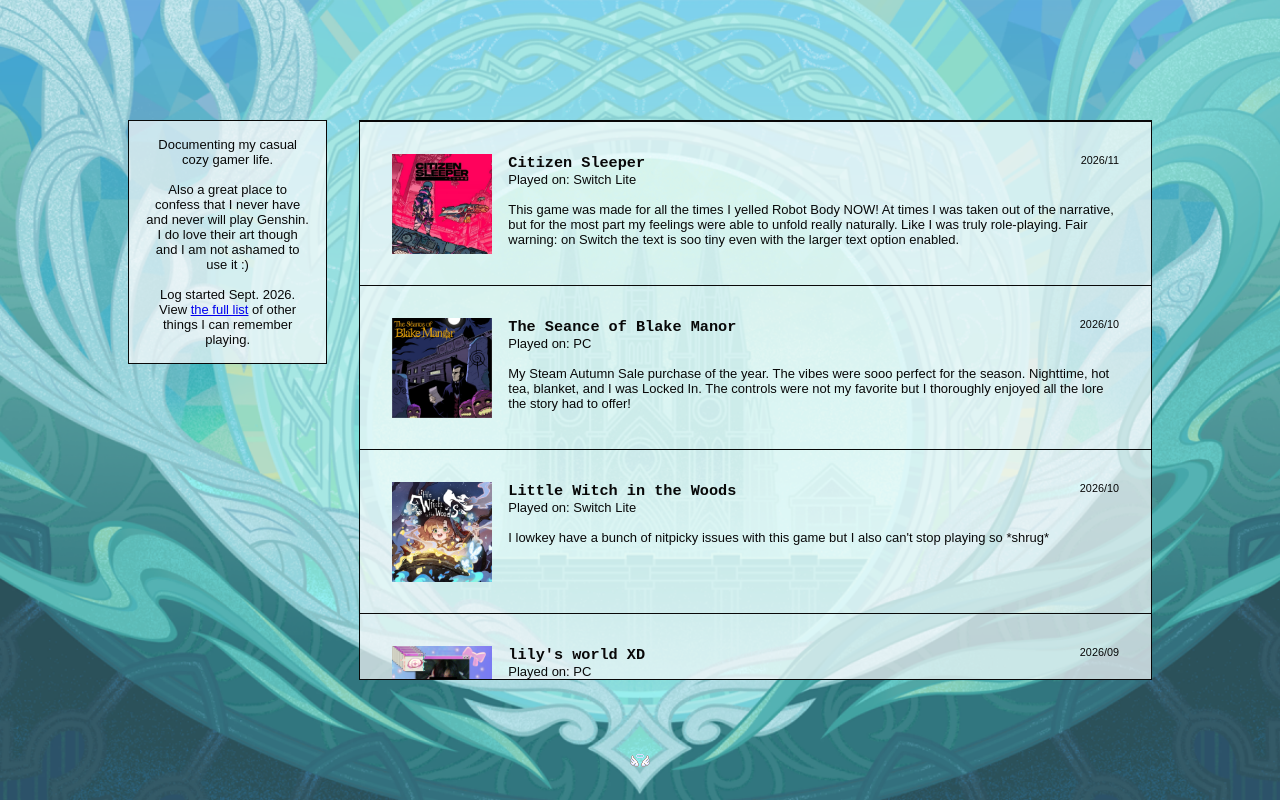
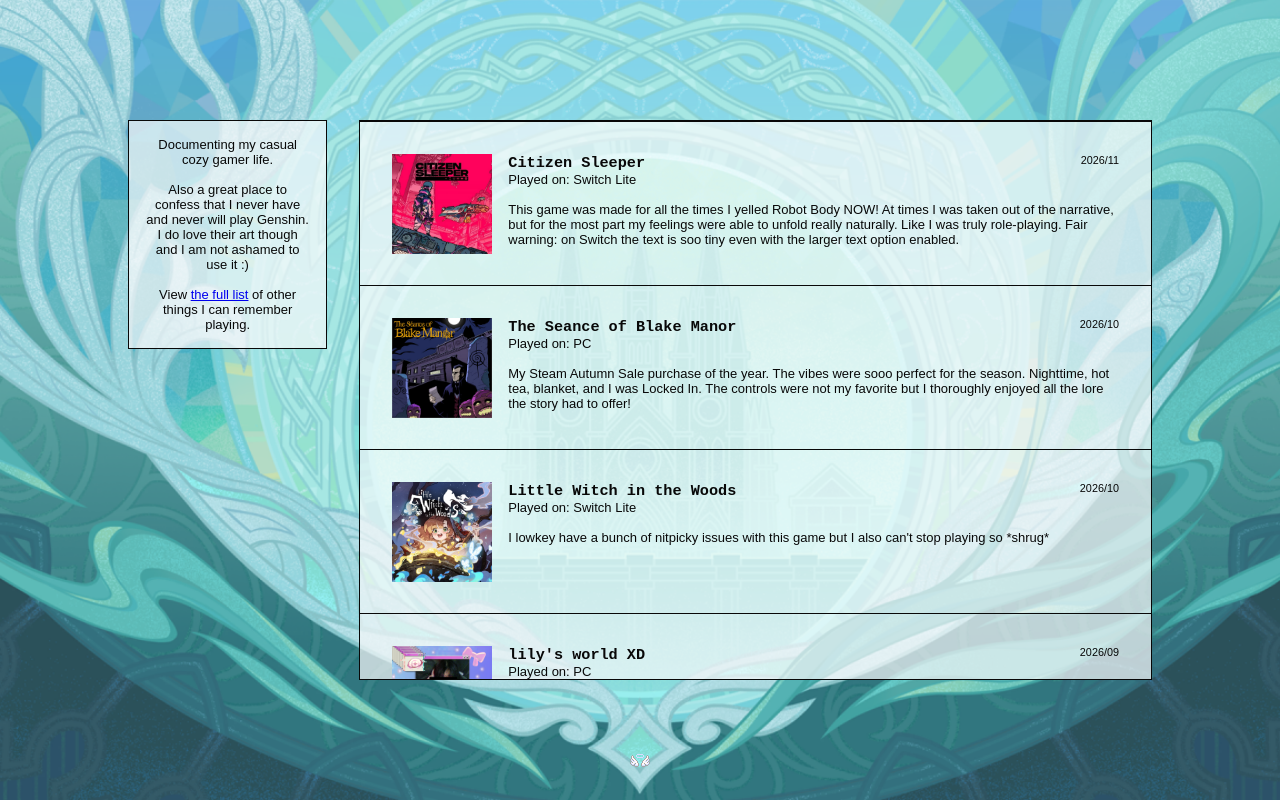
Before and after one commit to yuunmao/my-neocities, a plain HTML site: page public/game-log.html in a window 1280 px wide. Drawn offline with Linux system fonts and the light colour scheme.

Commit message:
Edit intro text

```diff
--- a/public/game-log.html
+++ b/public/game-log.html
@@ -21,7 +21,7 @@
                     love their art though and I am not ashamed to use it :)
                 </p>
                 <br>
-                <p>Log started Sept. 2026. View <a href="/game-log/history.html">the full list</a> of other things I can
+                <p>View <a href="/game-log/history.html">the full list</a> of other things I can
                     remember playing.</p>
             </aside>
 
```
